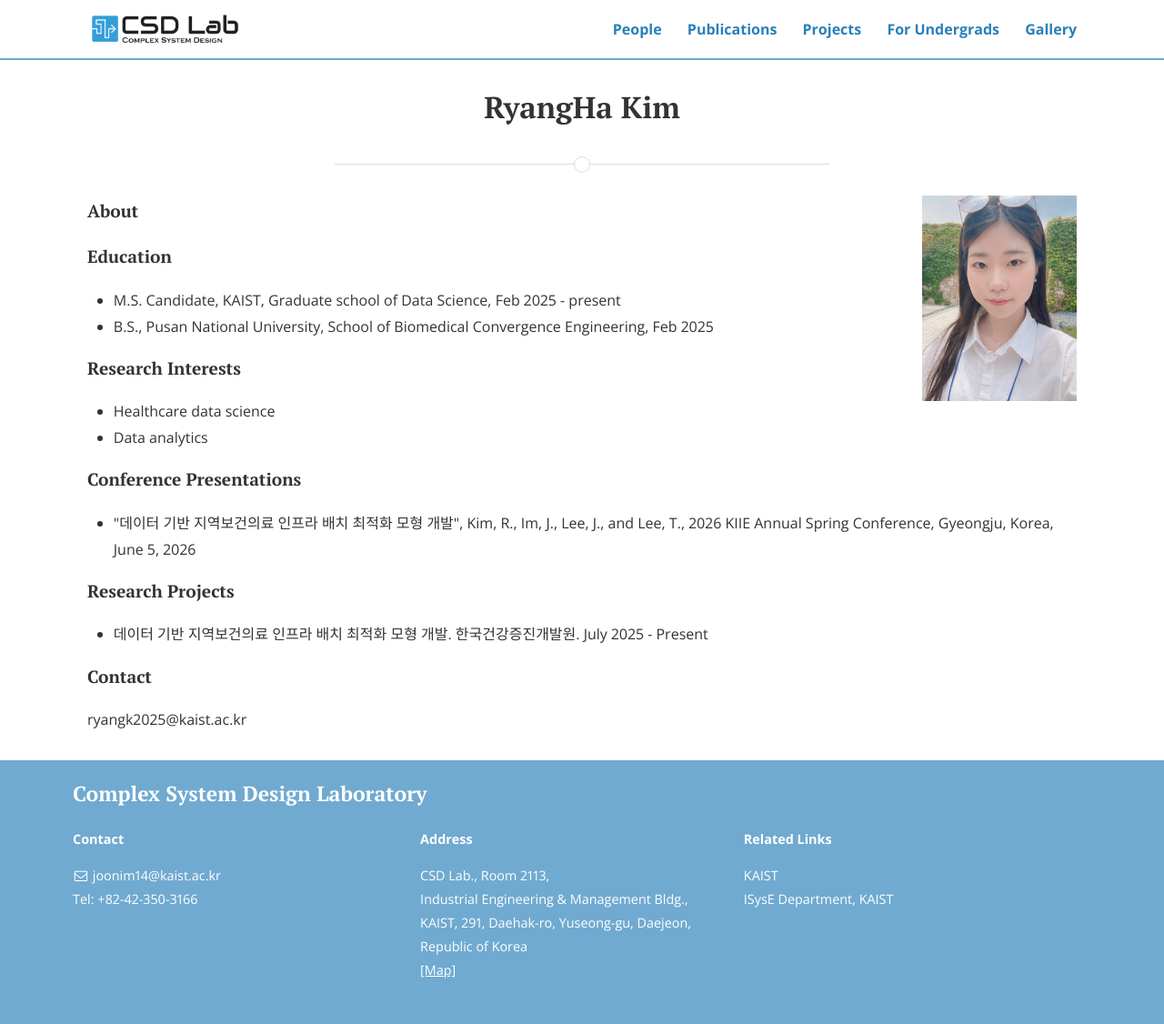
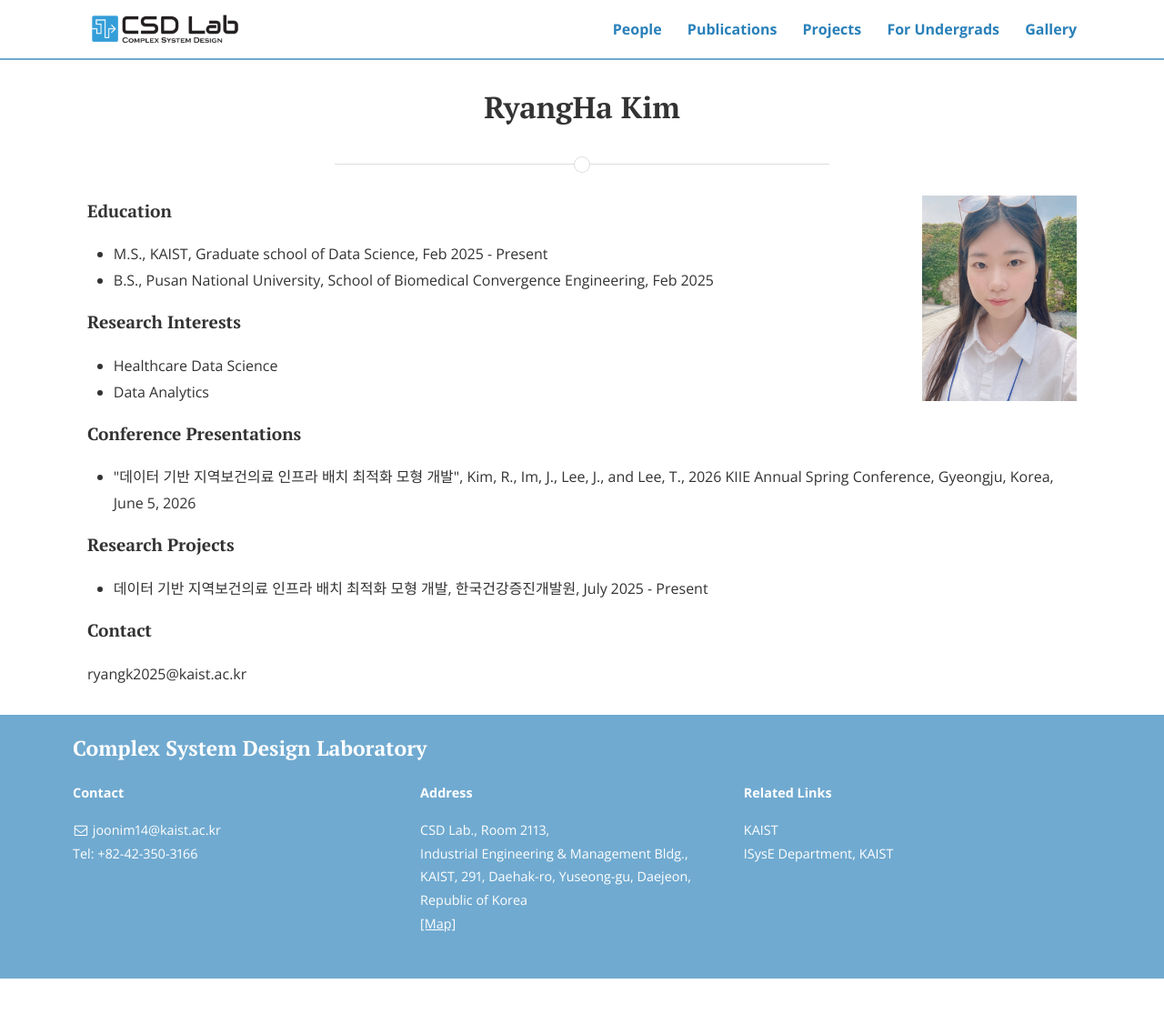
Before and after one commit to CSDlab-KAIST/csdlab-kaist.github.io, a Jekyll site: the page built from people/ryangha.html, in a window 1280 px wide. Shown: the whole page at 91% size. Built offline with Jekyll 4.4.1, drawn with Linux system fonts in a browser that asks for light colours; nearby versions of some CDN libraries; after the commit the page ends 1076 px from its top, so only the background shows below that.

Commit message:
Update ryangha.html

```diff
--- a/people/ryangha.html
+++ b/people/ryangha.html
@@ -10,20 +10,17 @@ title: RyangHa Kim
 
 <img src="{{'/assets/img/members/Ryangha_1.jpeg' | prepend: site.baseurl }}" style="float: right; width: 170px; margin: 0 0 2em 2em">
 
-<h4>About</h4>
-<p> </p>
-
 
 <h4>Education</h4>
 <ul>
-  <li>M.S. Candidate, KAIST, Graduate school of Data Science, Feb 2025 - present</li>
+  <li>M.S., KAIST, Graduate school of Data Science, Feb 2025 - Present</li>
   <li>B.S., Pusan National University, School of Biomedical Convergence Engineering, Feb 2025</li>
 </ul>
 
 <h4>Research Interests</h4>
 <ul>
-  <li>Healthcare data science</li>
-  <li>Data analytics</li>
+  <li>Healthcare Data Science</li>
+  <li>Data Analytics</li>
 </ul>
 
 <h4>Conference Presentations</h4>
@@ -33,7 +30,7 @@ title: RyangHa Kim
 
 <h4>Research Projects</h4>
 <ul>
-  <li>데이터 기반 지역보건의료 인프라 배치 최적화 모형 개발. 한국건강증진개발원. July 2025 - Present</li>
+  <li>데이터 기반 지역보건의료 인프라 배치 최적화 모형 개발, 한국건강증진개발원, July 2025 - Present</li>
 </ul>
 
 <h4>Contact</h4>
```
